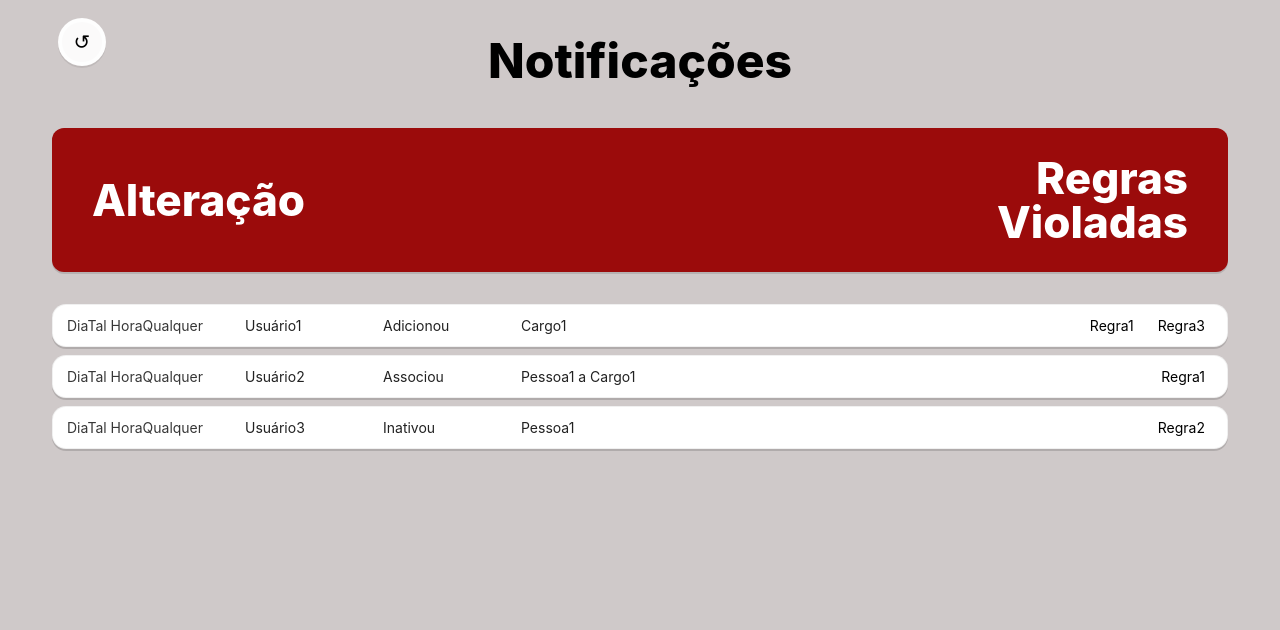
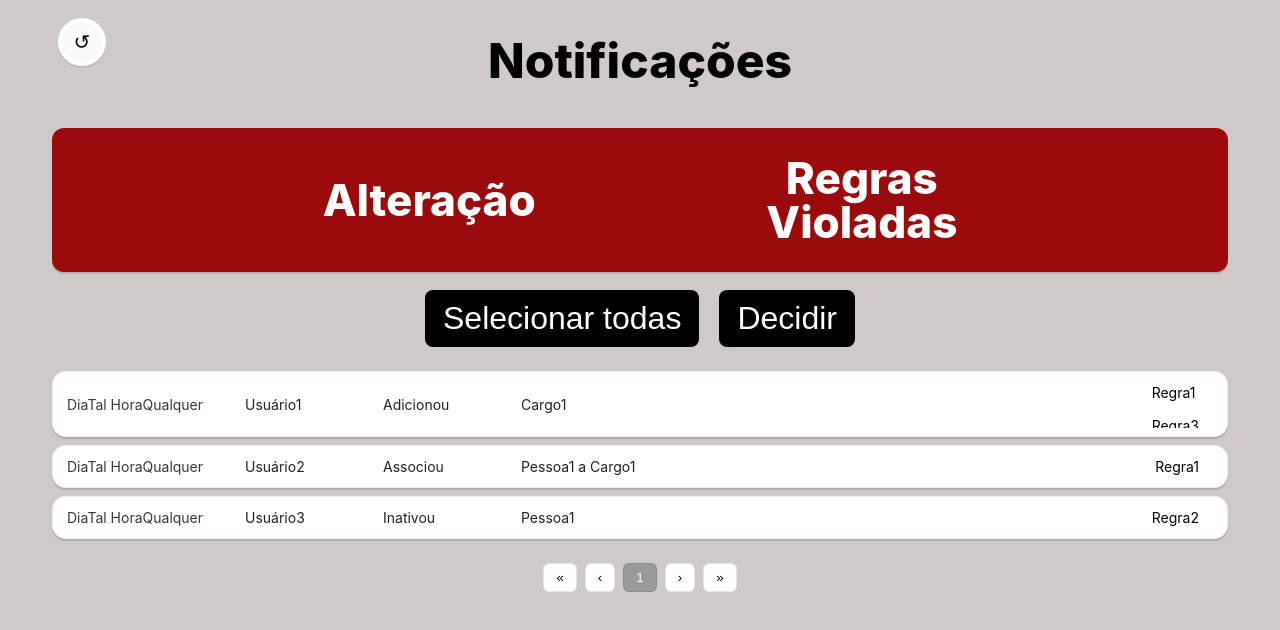
Before and after one commit to Bernardo-Fellini-Oliveira/Trabalho-de-Engenharia-de-Software-UFRGS-2025-02, a React (Vite) app in the folder front/: page / in a window 1280 px wide. Shown: the top 630 px of the page. Built offline with nearby package versions, Linux system fonts and the light colour scheme.

Commit message:
Interface notificações terminada (sem funcionalidade)

```diff
--- a/front/src/views/TestPage/index.tsx
+++ b/front/src/views/TestPage/index.tsx
@@ -1,18 +1,11 @@
-import React, { useEffect, useState } from 'react';
-// Importação direta do Axios para garantir que o código compila em ambientes isolados
-// Em um ambiente de projeto local real, você usaria 'import api from "../../services/api";'
-import api from '../../services/api';
-import axios from 'axios';
-
+// Updated NotificationPage.jsx
+import React from 'react';
+import api from "../../services/api";
+import axios from "axios";
 import "../../../style-notificacoes.css";
 
-
-// The design reference image is included at the path provided by you:
-// /mnt/data/Tela de Notificações.png
-
-
-export default function TestPage() {
-const rows = [
+export default function NotificationPage() {
+  const allRows = [
     {
       time: "DiaTal HoraQualquer",
       user: "Usuário1",
@@ -36,6 +29,46 @@ rules: ["Regra2"],
     },
   ];
 
+  const [page, setPage] = React.useState(1);
+  const pageSize = 10;
+  const totalPages = Math.ceil(allRows.length / pageSize) || 1;
+  const [selected, setSelected] = React.useState([]);
+
+  const pageRows = allRows.slice((page - 1) * pageSize, page * pageSize);
+
+  const toggleSelect = (index) => {
+    setSelected((prev) =>
+      prev.includes(index) ? prev.filter((i) => i !== index) : [...prev, index]
+    );
+  };
+
+  const selectAll = () => {
+    const indices = pageRows.map((_, i) => i);
+    setSelected(indices);
+  };
+
+  const goFirst = () => setPage(1);
+  const goLast = () => setPage(totalPages);
+  const goPrev = () => setPage((p) => Math.max(1, p - 1));
+  const goNext = () => setPage((p) => Math.min(totalPages, p + 1));
+
+  const pageNumbers = [];
+  for (let i = page - 3; i <= page + 3; i++) {
+    if (i >= 1 && i <= totalPages) pageNumbers.push(i);
+  }
+
+  const [showPopup, setShowPopup] = React.useState(false);
+  const [popupMessage, setPopupMessage] = React.useState("");
+
+  React.useEffect(() => {
+    const h = (e) => {
+      if (e.key === "Enter") {
+        document.querySelector(".decidir-btn")?.click();
+      }
+    };
+    window.addEventListener("keydown", h);
+    return () => window.removeEventListener("keydown", h);
+  }, []);
 
   return (
     <div className="page-root">
@@ -44,16 +77,38 @@ return (
         <h1 className="title">Notificações</h1>
       </header>
 
-
       <section className="tab-strip">
         <div className="tab-left">Alteração</div>
-<div className="tab-right">Regras<br/>Violadas</div>
+        <div className="tab-right">Regras<br />Violadas</div>
       </section>
 
+      <div className="bulk-actions">
+        <button className="custom-btn" onClick={selectAll}>Selecionar todas</button>
+        <button
+          className="decidir-btn custom-btn"
+          onClick={() => {
+            if (selected.length === 0) {
+              setPopupMessage("Nenhuma violação selecionada para decidir");
+              setShowPopup(true);
+            } else {
+              setPopupMessage("Ignorar regras e aceitar alterações?");
+              setShowPopup(true);
+            }
+          }}
+        >
+          Decidir
+        </button>
+      </div>
 
       <main className="list-area">
-{rows.map((r, i) => (
-<article key={i} className="notif-row">
+        {pageRows.map((r, i) => (
+          <article
+            key={i}
+            className={
+              "notif-row " + (selected.includes(i) ? "selected" : "")
+            }
+            onClick={() => toggleSelect(i)}
+          >
             <div className="notif-left">
               <div className="col time">{r.time}</div>
               <div className="col user">{r.user}</div>
@@ -67,13 +122,52 @@ return (
             </div>
           </article>
         ))}
+
+        <div className="pagination">
+          <button onClick={goFirst}>&laquo;</button>
+          <button onClick={goPrev}>&lsaquo;</button>
+
+          {pageNumbers.map((num) => (
+            <button
+              key={num}
+              onClick={() => setPage(num)}
+              className={num === page ? "current" : ""}
+            >
+              {num}
+            </button>
+          ))}
+
+          <button onClick={goNext}>&rsaquo;</button>
+          <button onClick={goLast}>&raquo;</button>
+        </div>
       </main>
 
+      {showPopup && (
+        <div className="popup-overlay" onClick={() => setShowPopup(false)}>
+          <div className="popup-box" onClick={(e) => e.stopPropagation()}>
+            <div className="popup-text">{popupMessage}</div>
 
-<footer className="reference">
-{/* reference image shown only for comparison / optional */}
-<img src="/mnt/data/Tela de Notificações.png" alt="design reference" />
-</footer>
+            {popupMessage !== "Nenhuma violação selecionada para decidir" && (
+              <div className="popup-buttons">
+                <button
+                  className="custom-btn"
+                  onClick={() => setShowPopup(false)}
+                >
+                  Permitir
+                </button>
+
+                <button
+                  className="custom-btn"
+                  onClick={() => setShowPopup(false)}
+                >
+                  Recusar
+                </button>
+              </div>
+            )}
+          </div>
+        </div>
+      )}
+
     </div>
   );
 }
--- a/front/style-notificacoes.css
+++ b/front/style-notificacoes.css
@@ -1,76 +1,193 @@
 :root {
---bg: #cfc9c9; /* page background (gray from design) */
---maroon: #9b0b0b; /* deep red for the tab */
+  --bg: #cfc9c9;
+  --maroon: #9b0b0b;
   --white: #ffffff;
   --pill-shadow: rgba(0,0,0,0.15);
 }
 
-
 * { box-sizing: border-box; }
 html,body,#root { height: 100%; }
-body { margin: 0; font-family: -apple-system, BlinkMacSystemFont, 'Segoe UI', Roboto, 'Helvetica Neue', Arial; background: var(--bg); }
+body {
+  margin: 0;
+  font-family: -apple-system, BlinkMacSystemFont, 'Segoe UI', Roboto, 'Helvetica Neue', Arial;
+  background: var(--bg);
+}
 
-
-.page-root { max-width: 1200px; margin: 0 auto; min-height: 100vh; }
-
+.page-root { max-width: 1200px; margin: 0 auto; min-height: 100vh; overflow-y: auto; }
 
 .top-bar {
-display: flex; align-items: center; justify-content: center;
-position: relative; height: 120px; background: var(--bg);
+  display: flex;
+  align-items: center;
+  justify-content: center;
+  position: relative;
+  height: 120px;
+  background: var(--bg);
 }
 
-
 .top-bar .back-btn {
-position: absolute; left: 18px; top: 18px;
-width: 48px; height: 48px; border-radius: 50%; border: 4px solid rgba(255,255,255,0.7);
-background: rgba(255,255,255,0.9); font-size: 20px; cursor: pointer;
-display: flex; align-items: center; justify-content: center;
+  position: absolute;
+  left: 18px;
+  top: 18px;
+  width: 48px;
+  height: 48px;
+  border-radius: 50%;
+  border: 4px solid rgba(255,255,255,0.7);
+  background: rgba(255,255,255,0.9);
+  font-size: 20px;
+  cursor: pointer;
+  display: flex;
+  align-items: center;
+  justify-content: center;
   box-shadow: 0 2px 0 rgba(0,0,0,0.08);
 }
 
-
 .title { font-size: 48px; font-weight: 800; margin: 0; }
-
 
 .tab-strip {
   margin: 8px 12px 18px 12px;
   background: var(--maroon);
-border-radius: 12px; display: flex; align-items: center; justify-content: space-between;
-padding: 28px 40px; color: white; box-shadow: 0 2px 0 rgba(0,0,0,0.12);
+  border-radius: 12px;
+  display: flex;
+  align-items: center;
+  justify-content: space-evenly;
+  padding: 28px 40px;
+  color: white;
+  box-shadow: 0 2px 0 rgba(0,0,0,0.12);
 }
 
-
-.tab-left, .tab-right { font-weight: 800; font-size: 44px; line-height: 1; }
-.tab-right { text-align: right; }
-
+.tab-left, .tab-right {
+  font-weight: 800;
+  font-size: 44px;
+  line-height: 1;
+  text-align: center;
+}
 
 .list-area { padding: 6px 12px; }
 
-
 .notif-row {
-display: flex; align-items: center; justify-content: space-between;
-background: var(--white); border-radius: 14px; padding: 8px 14px; margin: 8px 0;
-box-shadow: 0 2px 0 var(--pill-shadow); border: 1px solid rgba(0,0,0,0.06);
+  display: flex;
+  align-items: center;
+  justify-content: space-between;
+  background: var(--white);
+  border-radius: 14px;
+  padding: 8px 14px;
+  margin: 8px 0;
+  box-shadow: 0 2px 0 var(--pill-shadow);
+  border: 1px solid rgba(0,0,0,0.06);
+  cursor: pointer;
 }
 
-
-.notif-left { display: flex; gap: 18px; align-items: center; flex: 1; overflow: hidden; }
-.notif-left .col { white-space: nowrap; font-size: 14px; color: #222; }
+.notif-left {
+  display: flex;
+  gap: 18px;
+  align-items: center;
+  flex: 1;
+  overflow: hidden;
+}
+.notif-left .col {
+  white-space: nowrap;
+  font-size: 14px;
+  color: #222;
+}
 .notif-left .time { width: 160px; opacity: 0.9; }
 .notif-left .user { width: 120px; }
 .notif-left .action { width: 120px; }
-.notif-left .target { width: 320px; overflow: hidden; text-overflow: ellipsis; }
+.notif-left .target {
+  width: 320px;
+  overflow: hidden;
+  text-overflow: ellipsis;
+}
 
+.notif-right {
+  display: flex;
+  flex-direction: column;
+  gap: 8px;
+  align-items: flex-start;
+  margin-left: 12px;
+  max-height: 48px;
+  overflow-y: auto;
+  padding-right: 6px;
+}
 
-.notif-right { display: flex; gap: 8px; align-items: center; margin-left: 12px; }
-.rule { background: transparent; padding: 4px 8px; font-size: 14px; }
+.rule {
+  background: transparent;
+  padding: 4px 8px;
+  font-size: 14px;
+}
 
+.pagination {
+  display: flex;
+  justify-content: center;
+  gap: 8px;
+  padding: 16px;
+}
 
-.reference { display: none; /* hidden by default; kept as optional reference */ }
-.reference img { max-width: 100%; opacity: 0.15; filter: grayscale(1); }
+.pagination button {
+  padding: 6px 12px;
+  border-radius: 6px;
+  border: 1px solid #3332;
+  background: #fff;
+  cursor: pointer;
+}
 
+.pagination button.current {
+  background: #999;
+  color: white;
+  cursor: default;
+}
 
-/* Responsive tweaks */
+.notif-row.selected { background: #fff8d1; }
+
+.bulk-actions {
+  display: flex;
+  justify-content: center;
+  gap: 20px;
+  margin: 10px 0;
+}
+
+.bulk-actions button,
+.popup-buttons button {
+  font-size: 2rem;
+  color: white;
+  background: black;
+  padding: 10px 18px;
+  border: none;
+  border-radius: 8px;
+  cursor: pointer;
+}
+
+.popup-overlay {
+  position: fixed;
+  top: 0; left: 0; right: 0; bottom: 0;
+  background: rgba(0,0,0,0.4);
+  display: flex;
+  justify-content: center;
+  align-items: center;
+}
+
+.popup-box {
+
+}
+.popup-text {
+  font-size: 2rem;
+}
+.popup-box {
+  background: white;
+  padding: 20px;
+  border-radius: 12px;
+  display: flex;
+  flex-direction: column;
+  gap: 20px;
+  width: 400px;
+  text-align: center;
+}
+
+.popup-buttons {
+  display: flex;
+  justify-content: space-evenly;
+  gap: 20px;
+}
+
 @media (max-width: 880px) {
   .tab-left, .tab-right { font-size: 32px; }
   .title { font-size: 36px; }
@@ -78,8 +195,11 @@ box-shadow: 0 2px 0 var(--pill-shadow); border: 1px solid rgba(0,0,0,0.06);
   .notif-left .target { width: 160px; }
 }
 
-
 @media (max-width: 480px) {
-.tab-strip { padding: 22px; flex-direction: column; gap: 10px; align-items: flex-start; }
-.tab-right { text-align: left; }
+  .tab-strip {
+    padding: 22px;
+    flex-direction: column;
+    gap: 10px;
+    align-items: center;
   }
+}
```
Lines whose indentation alone changed are shown as unchanged.
